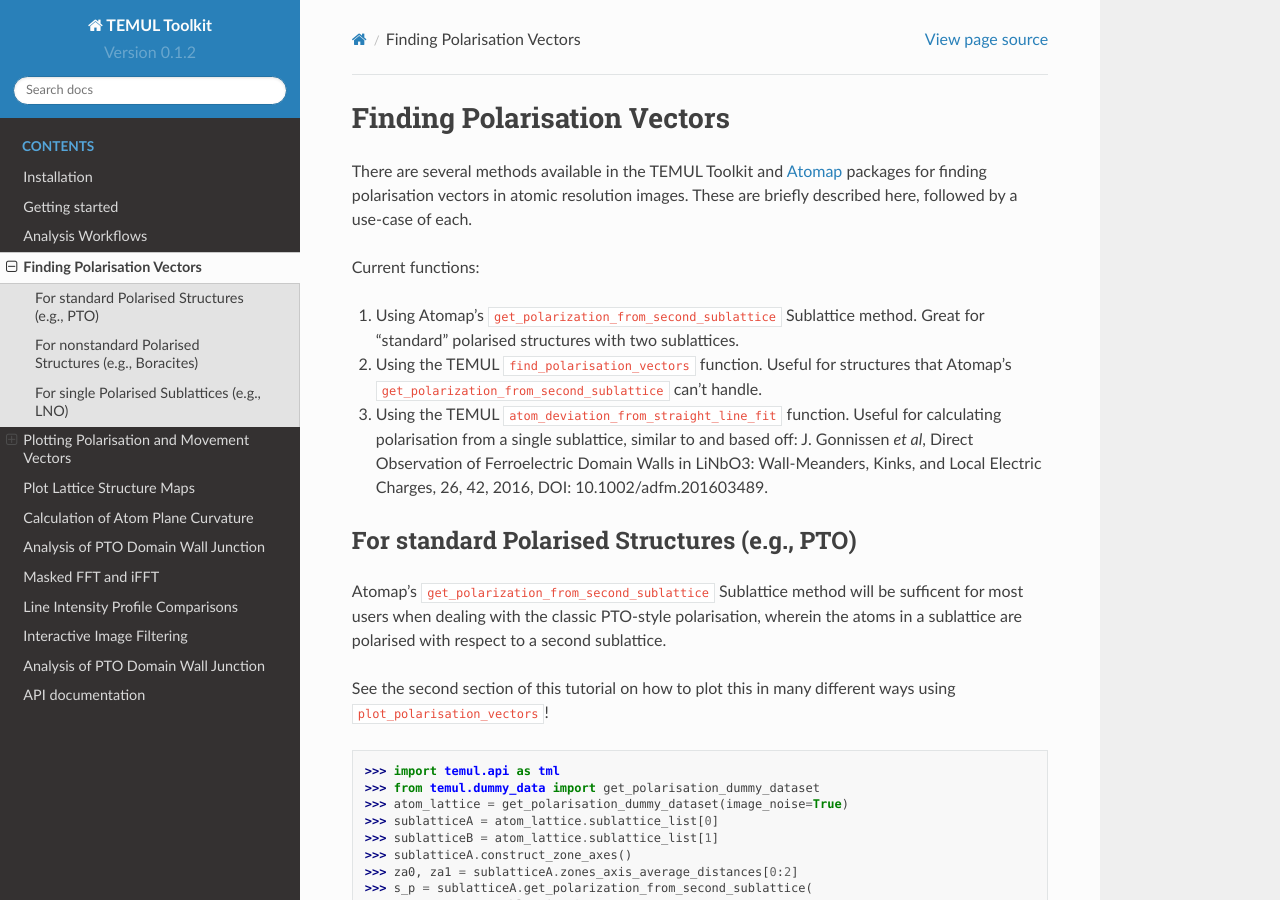
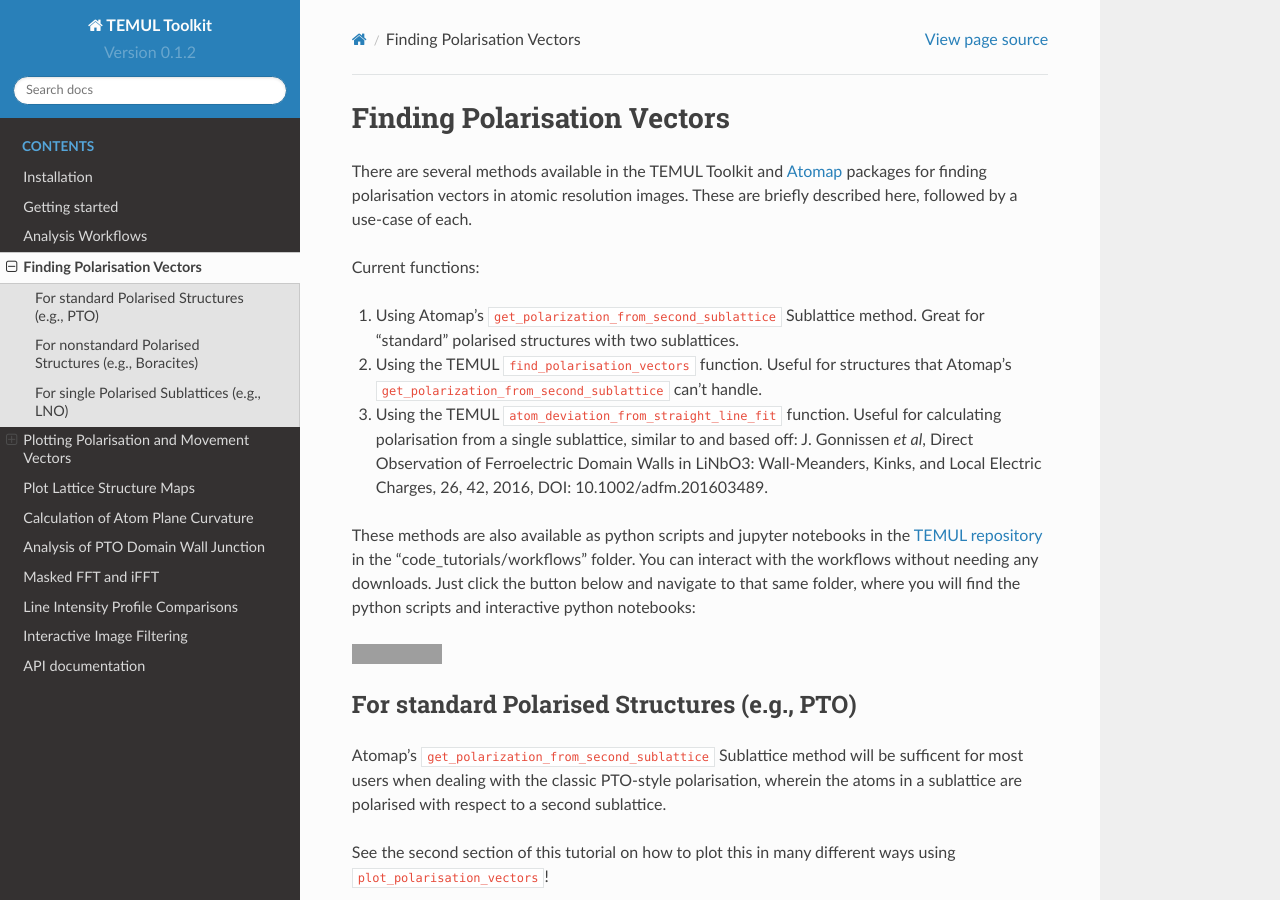
Before and after one commit to PinkShnack/TEMUL, a Sphinx documentation site: the page built from doc/polarisation_vectors_tutorial.rst, in a window 1280 px wide and 900 px high. Built offline with Sphinx 7.4.7 and the Read the Docs theme 2.0.0, drawn with Linux system fonts in a browser that asks for light colours; formulas are drawn with MathJax 3; grey boxes are pictures that could not be loaded.

Commit message:
fixed toctree and added binder link to find polar page

```diff
--- a/doc/index.rst
+++ b/doc/index.rst
@@ -42,7 +42,6 @@ Just navigate to whichever of these folders you want click on the ".ipynb" files
    masked_fft_tutorial
    line_profile_tutorial
    dg_visualiser_tutorial
-   PTO_Junction_moore
    api_doc
 
 
--- a/doc/polarisation_vectors_tutorial.rst
+++ b/doc/polarisation_vectors_tutorial.rst
@@ -23,6 +23,15 @@ Current functions:
    Useful for calculating polarisation from a single sublattice, similar to and
    based off: J. Gonnissen *et al*, Direct Observation of Ferroelectric Domain Walls in
    LiNbO3: Wall‐Meanders, Kinks, and Local Electric Charges, 26, 42, 2016, DOI: 10.1002/adfm.201603489.
+
+These methods are also available as python scripts and jupyter notebooks in the
+`TEMUL repository <https://github.com/PinkShnack/TEMUL>`_ in the
+"code_tutorials/workflows" folder. You can interact with the workflows without needing any downloads.
+Just click the button below and navigate to that same folder,
+where you will find the python scripts and interactive python notebooks:
+
+.. image:: https://mybinder.org/badge_logo.svg
+    :target: https://mybinder.org/v2/gh/PinkShnack/TEMUL/master
 
 
 For standard Polarised Structures (e.g., PTO)
```
Also changed, not shown: 13 other files.
